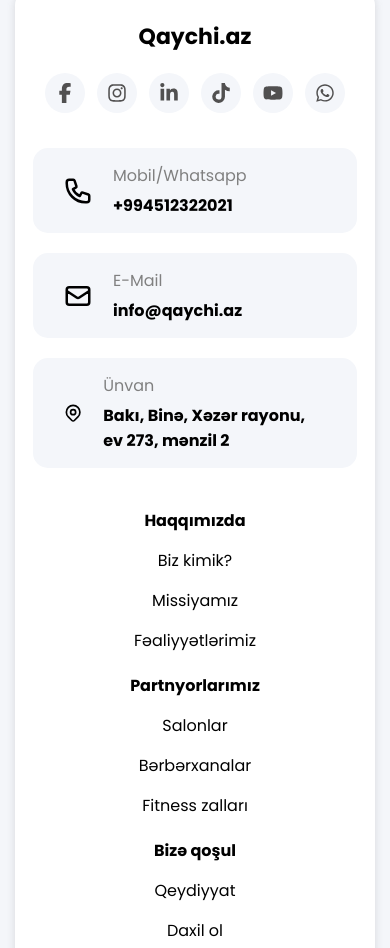
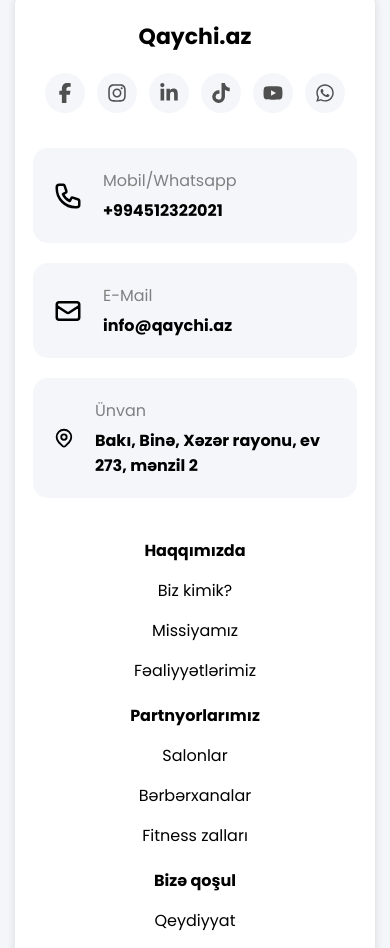
Before and after one commit to ShahriyarMammadov/qaychi.az_web, a React (Vite) app: page / in a window 390 px wide. Shown: the part 5125-6073 px from the top of the page. Built offline with nearby package versions, Linux system fonts and the light colour scheme; a web font is replaced by a local one.

Commit message:
footer and responsive

```diff
--- a/src/layouts/footer/index.scss
+++ b/src/layouts/footer/index.scss
@@ -199,6 +199,21 @@
                     margin-bottom: 20px;
                 }
             }
+
+            .contactInfo {
+
+                a {
+                    padding: 20px;
+                }
+
+                &.location {
+                    width: 40%;
+
+                    .icon {
+                        font-size: 60px !important;
+                    }
+                }
+            }
         }
 
         @media only screen and (max-width: 450px) {
```
